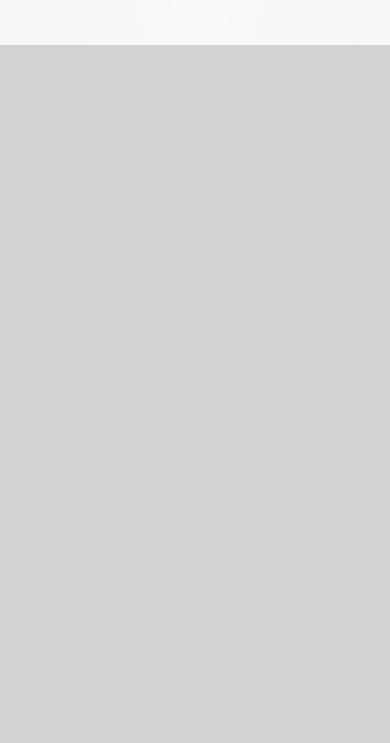
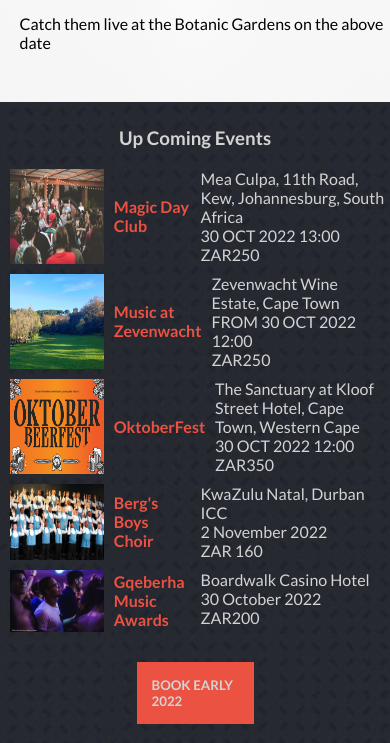
Before and after one commit to SaneMyburg/Capstone-project1, a website: page index.html in a window 390 px wide. Shown: the part 442-1185 px from the top of the page. Before the commit the page ends 844 px from the top, so only its background shows below. Drawn offline with nearby package versions, Linux system fonts and the light colour scheme.

Commit message:
Add events section

```diff
--- a/index.html
+++ b/index.html
@@ -36,17 +36,63 @@
             2022
           </h1>
           <p class="para1">
-            This event is selling fast, catch all your favourite South African
-            artist live. Tickets are on sale today!
+            Lorem ipsum, dolor sit amet consectetur adipisicing elit. Natus,
+            doloremque enim! Necessitatibus fuga voluptas voluptatibus. Quia,
+            laboriosam deleniti omnis nam aliquam libero accusantium dolorum
+            dolor corrupti placeat tempore, nesciunt debitis.
           </p>
           <p class="para2">28.10.2022 (FRIDAY)</p>
           <p class="para3">
-            Catch it live at the Botanic Gardens on the above date
+            Catch them live at the Botanic Gardens on the above date
           </p>
         </div>
       </main>
     </header>
-    <section class="events"></section>
+    <section class="events">
+      <h3 class="upcoming-events">Up Coming Events</h3>
+      <div class="event1">
+        <img src="./images/event 1.png" alt="" />
+        <h4>Magic Day Club</h4>
+        <p>
+          Mea Culpa, 11th Road, Kew, Johannesburg, South Africa <br />30 OCT
+          2022 13:00 <br />ZAR250
+        </p>
+      </div>
+      <div class="event1">
+        <img src="./images/event2.png" alt="" />
+        <h4>Music at Zevenwacht</h4>
+        <p>
+          Zevenwacht Wine Estate, Cape Town <br />FROM 30 OCT 2022 12:00
+          <br />ZAR250
+        </p>
+      </div>
+      <div class="event1">
+        <img src="./images/event3.png" alt="" />
+        <h4>OktoberFest</h4>
+        <p>
+          The Sanctuary at Kloof Street Hotel, Cape Town, Western Cape <br />30
+          OCT 2022 12:00
+          <br />
+          ZAR350
+        </p>
+      </div>
+      <div class="event1">
+        <img src="./images/event4.png" alt="" />
+        <h4>Berg's Boys Choir</h4>
+        <p>
+          KwaZulu Natal, Durban ICC <br />2 November 2022 <br />
+          ZAR 160
+        </p>
+      </div>
+      <div class="event1">
+        <img src="./images/event5.png" alt="" />
+        <h4>Gqeberha Music Awards</h4>
+        <p>Boardwalk Casino Hotel <br />30 October 2022 <br />ZAR200</p>
+      </div>
+      <div class="book-events">
+        <h5>BOOK EARLY 2022</h5>
+      </div>
+    </section>
 
     <script src="script.js"></script>
   </body>
--- a/style.css
+++ b/style.css
@@ -58,6 +58,15 @@
   padding-bottom: 50px;
 }
 
+.events {
+  background-image: url(./images/upcoming-events-bg.jpg);
+}
+
+.event1 img {
+  width: 60px;
+  height: auto;
+}
+
 /* mobile media query */
 
 @media screen and (max-width: 768px) {
@@ -81,6 +90,50 @@
   header {
     background-image: url(./images/mobile-bg.png);
   }
+
+  .events {
+    display: flex;
+    flex-direction: column;
+  }
+
+  .upcoming-events {
+    color: #d3d3d3;
+    display: flex;
+    justify-content: center;
+    margin-top: 25px;
+    padding: 0px 0px 20px 0px;
+  }
+
+  .event1 {
+    display: flex;
+    margin: 0px 5px 10px 10px;
+    gap: 10px;
+  }
+
+  .event1 img {
+    width: 25%;
+  }
+
+  .event1 h4 {
+    width: 25%;
+    color: #ec5242;
+    align-self: center;
+  }
+
+  .event1 p {
+    display: flex;
+    width: 60%;
+    color: #d3d3d3;
+  }
+
+  .book-events {
+    display: flex;
+    justify-content: center;
+    color: #d3d3d3;
+    margin: 5% 35% 5% 35%;
+    background-color: #ec5242;
+    padding: 15px;
+  }
 }
 
 /* desktop media query */
```
Also changed, not shown: images/event 1.png (added), images/event2.png (added), images/event3.png (added), images/event4.png (added), images/event5.png (added), images/program_icon_01.png (added), images/program_icon_02.png (added), images/program_icon_03.png (added), images/program_icon_04.png (added), images/program_icon_05.png (added), images/upcoming-events-bg.jpg (added).
